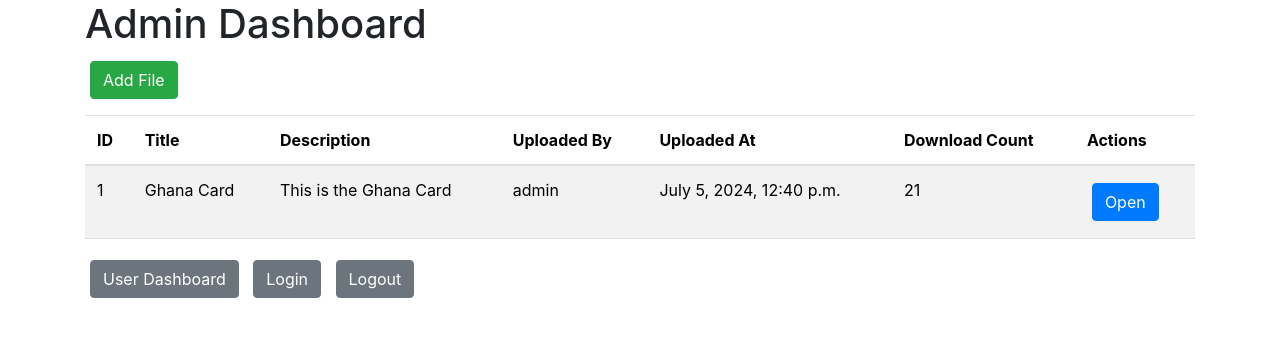
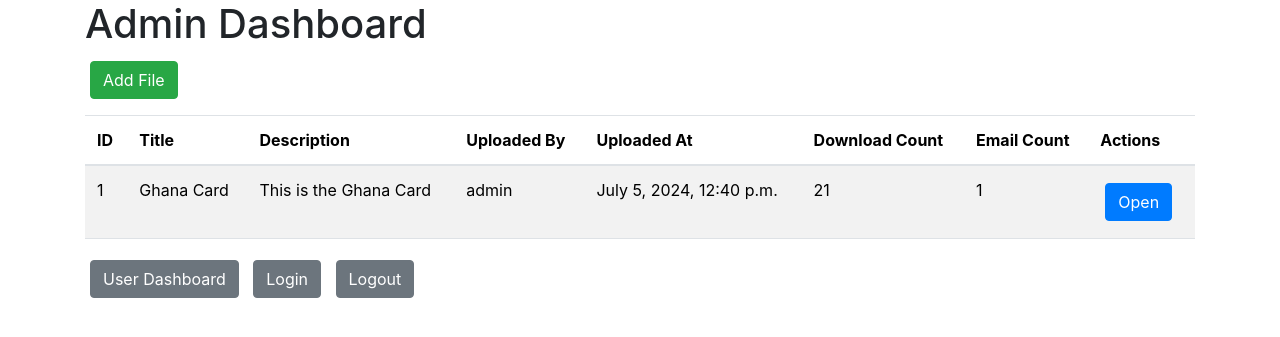
Before and after one commit to dhokabeatz/File_Server, a Django app: page /admin-dashboard/ in a window 1280 px wide. Shown: the part 76-413 px from the top of the page. Run offline with Django 5.2, Linux system fonts and the light colour scheme; a user stored in the database is signed in; data comes from the database, SQL or seed files in the repository; both versions use the stored data as it was after the commit; some libraries are stand-ins or nearby versions.

Commit message:
Email log done

```diff
--- a/FileServer/backend/models.py
+++ b/FileServer/backend/models.py
@@ -15,6 +15,7 @@ class Document(models.Model):
     uploaded_at = models.DateTimeField(auto_now_add=True)
     uploaded_by = models.ForeignKey(settings.AUTH_USER_MODEL, on_delete=models.CASCADE)
     download_count = models.PositiveIntegerField(default=0)
+    email_count = models.PositiveIntegerField(default=0)
 
     def __str__(self):
         return self.title
--- a/FileServer/backend/templates/adminDashboard.html
+++ b/FileServer/backend/templates/adminDashboard.html
@@ -16,6 +16,7 @@
             <th>Uploaded By</th>
             <th>Uploaded At</th>
             <th>Download Count</th>
+            <th>Email Count</th>
             <th>Actions</th>
         </tr>
     </thead>
@@ -28,6 +29,7 @@
             <td>{{ document.uploaded_by.username }}</td>
             <td>{{ document.uploaded_at }}</td>
             <td>{{ document.download_count }}</td>
+            <td>{{ document.email_count }}</td>
             <td>
                 <button type="button" class="btn btn-primary" data-toggle="modal"
                     data-target="#fileModal{{ document.id }}">
--- a/FileServer/backend/views.py
+++ b/FileServer/backend/views.py
@@ -113,7 +113,6 @@ def edit_file(request, document_id):
         form = DocumentForm(instance=document)
     return render(request, "edit_file.html", {"form": form, "document": document})
 
-
 @login_required
 def email_form_view(request, document_id):
     document = Document.objects.get(pk=document_id)
@@ -132,6 +131,8 @@ def email_form_view(request, document_id):
                 recipient=recipient,
                 sent_at=timezone.now(),
             )
+            document.email_count += 1
+            document.save()
             return redirect("userDashboard")
     else:
         form = EmailForm()
```
Also changed, not shown: FileServer/backend/migrations/0004_document_email_count.py (added), FileServer/db.sqlite3.
